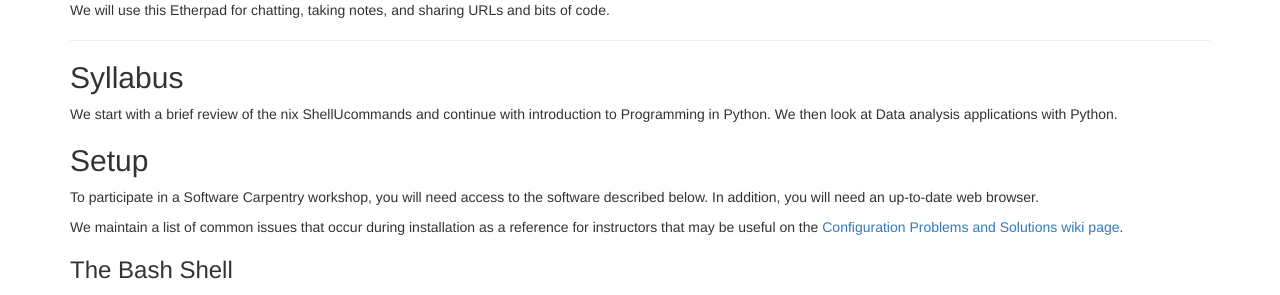
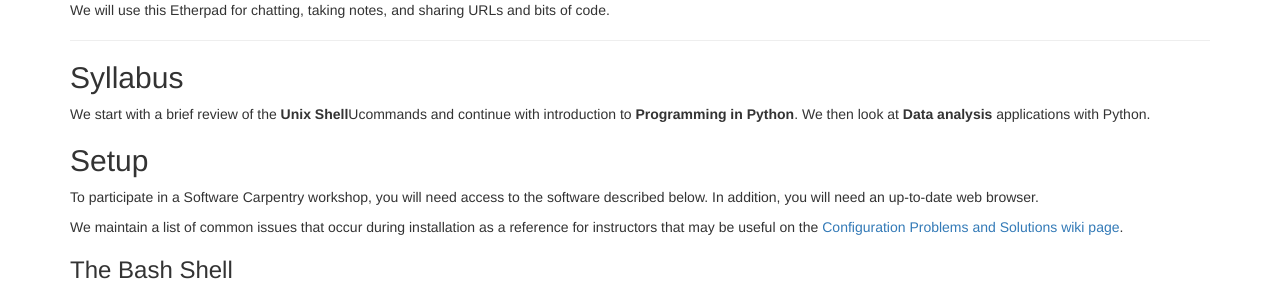
Before and after one commit to aliojjati/NuPhysics, a Jekyll site: the page built from index.html, in a window 1280 px wide and 900 px high, scrolled down 371 px. Shown: the part 154-449 px from the top of the window. Built offline with Jekyll 4.4.1, drawn with Linux system fonts in a browser that asks for light colours.

Commit message:
index edit

```diff
--- a/index.html
+++ b/index.html
@@ -290,7 +290,7 @@ AH
 -->
 <h2 id="syllabus">Syllabus</h2>
 
-We start with a brief review of the <bold>nix Shell</bold>Ucommands and continue with introduction to <bold>Programming in Python</bold>. We then look at <bold>Data analysis</bold> applications with Python.
+We start with a brief review of the <b>Unix Shell</b>Ucommands and continue with introduction to <b>Programming in Python</b>. We then look at <b>Data analysis</b> applications with Python.
 
   <!--AH
 <div class="row">
```
